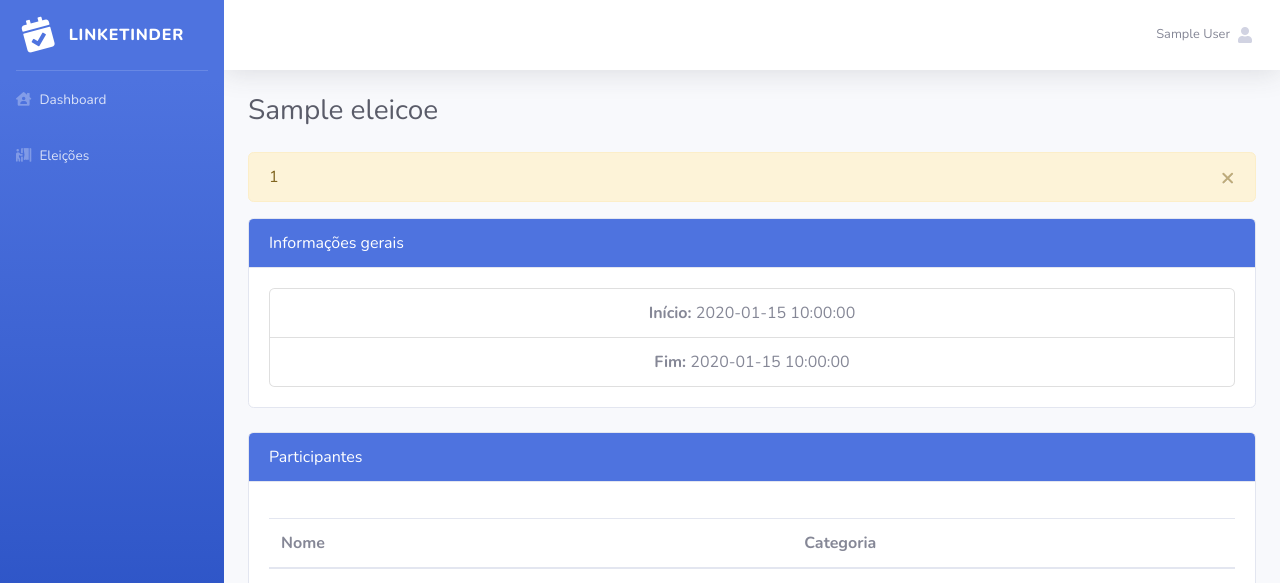
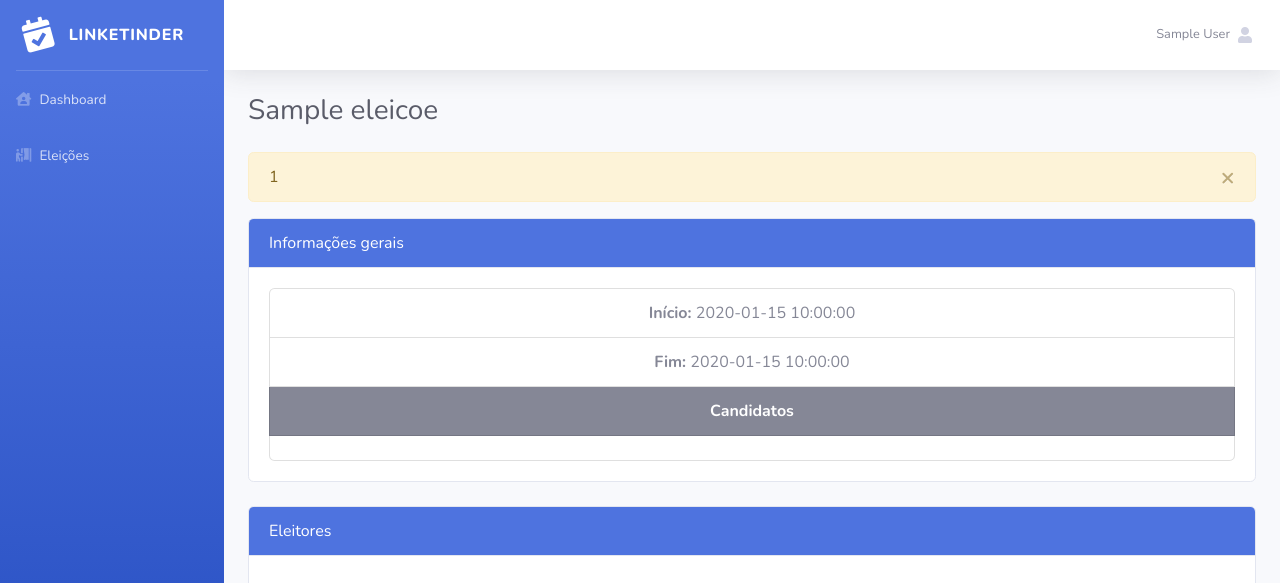
Before and after one commit to dvlln/gerador_eleicao, a Laravel app: template resources/views/admin/eleicao/show.blade.php in a window 1280 px wide. Shown: the top 583 px of the page. Run offline with Laravel 9, Linux system fonts and the light colour scheme; the visitor is signed in with stand-in values (Sample User, id 1); tables that the repository leaves empty hold one stand-in row (values such as "Sample post"); the template is opened without the code that fills it: most values are stand-ins (such as "Sample title", 1, 10 or a date in 2020).

Commit message:
separacao de eleitor e candidato na visualizacao da eleicao

```diff
--- a/app/Http/Controllers/Admin/eleicaoController.php
+++ b/app/Http/Controllers/Admin/eleicaoController.php
@@ -40,12 +40,6 @@
     {
         return view('admin.eleicao.show', [
             'eleicoes' => $eleicao,
-            'allParticipantUsers' => User::query()
-                ->where('role', 'user')
-                ->whereDoesntHave('eleicoes', function($query) use($eleicao){
-                    $query->where('id', $eleicao->id);
-                })
-                ->get()
         ]);
     }
 
--- a/app/Models/Eleicao.php
+++ b/app/Models/Eleicao.php
@@ -14,7 +14,7 @@
 
     //relationships
     public function users(){
-        return $this->belongsToMany(User::class);
+        return $this->belongsToMany(User::class)->withPivot('categoria');
     }
 
     //mutators
--- a/app/Models/User.php
+++ b/app/Models/User.php
@@ -23,6 +23,6 @@
 
     //relationships
     public function eleicoes(){
-        return $this->belongsToMany(Eleicao::class);
+        return $this->belongsToMany(Eleicao::class)->withPivot('categoria');
     }
 }
--- a/resources/views/admin/eleicao/show.blade.php
+++ b/resources/views/admin/eleicao/show.blade.php
@@ -11,6 +11,7 @@
     </a>
 @endsection
 @section('content')
+    {{-- INFORMAÇÕES GERAIS --}}
     <div class="row">
         <div class="col-12">
             <div class="card">
@@ -25,26 +26,37 @@
                             <span class="font-weight-bold mb-1">Fim: </span>
                             {{ $eleicoes->endDate_formatted }}
                         </li>
+                        <li class="list-group-item bg-secondary">
+                            <span class="font-weight-bold text-white mb-1 text-align-center">Candidatos</span>
+                        </li>
+                        <li class="list-group-item">
+                            @foreach($eleicoes->users as $user)
+                                    @if ($user->pivot->categoria === 'candidato')
+                                        <span class="mb-1">{{ $user->name }}</span>
+                                    @endif
+                            @endforeach
+                        </li>
                     </ul>
                 </div>
             </div>
         </div>
     </div>
 
+    {{-- ELEITORES --}}
     <div class="card mt-4">
-        <div class="card-header bg-primary text-white">Participantes</div>
+        <div class="card-header bg-primary text-white">Eleitores</div>
         <div class="card-body">
             <table class="table bg-white mt-3">
                 <thead>
                     <th>Nome</th>
-                    <th>Categoria</th>
                 </thead>
                 <tbody>
                     @foreach($eleicoes->users as $user)
+                        @if ($user->pivot->categoria === 'eleitor')
                         <tr>
                             <td>{{ $user->name }}</td>
-                            {{-- <td>{{ $user->categoria }}</td> --}}
                         </tr>
+                        @endif
                     @endforeach
                 </tbody>
             </table>
```
Also changed, not shown: database/migrations/2022_09_15_180747_create_eleicao_user_table.php.
